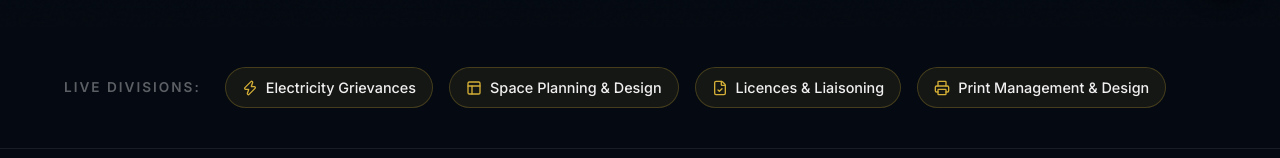
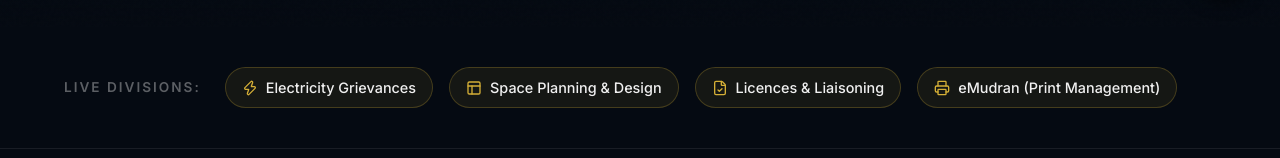
Before and after one commit to vy7447vm6t-cpu/jc-apex-ventures, a Next.js app: page / in a window 1280 px wide. Shown: the part 773-931 px from the top of the page. Built offline with nearby package versions, Linux system fonts and the light colour scheme.

Commit message:
Update navbar and homepage links to mention eMudran (Print Management) for branding consistency.

```diff
--- a/src/app/page.tsx
+++ b/src/app/page.tsx
@@ -31,7 +31,7 @@ const activeDivisions = [
   { name: "Electricity Grievances", icon: Zap, href: "/electricity-grievances" },
   { name: "Space Planning & Design", icon: Layout, href: "/space-planning" },
   { name: "Licences & Liaisoning", icon: FileCheck, href: "/licenses" },
-  { name: "Print Management & Design", icon: Printer, href: "/print-management" },
+  { name: "eMudran (Print Management)", icon: Printer, href: "/print-management" },
 ];
 
 const upcomingDivisions = [
--- a/src/components/Navbar.tsx
+++ b/src/components/Navbar.tsx
@@ -24,7 +24,7 @@ export default function Navbar() {
   ];
 
   const servicesLinks = [
-    { href: '/print-management', label: 'Print Management & Design' },
+    { href: '/print-management', label: 'eMudran (Print Management)' },
     { href: '/licenses', label: 'Licences & Liaisoning' },
     { href: '/space-planning', label: 'Space Planning & Design' },
     { href: '/electricity-grievances', label: 'Electricity Grievances' },
```
